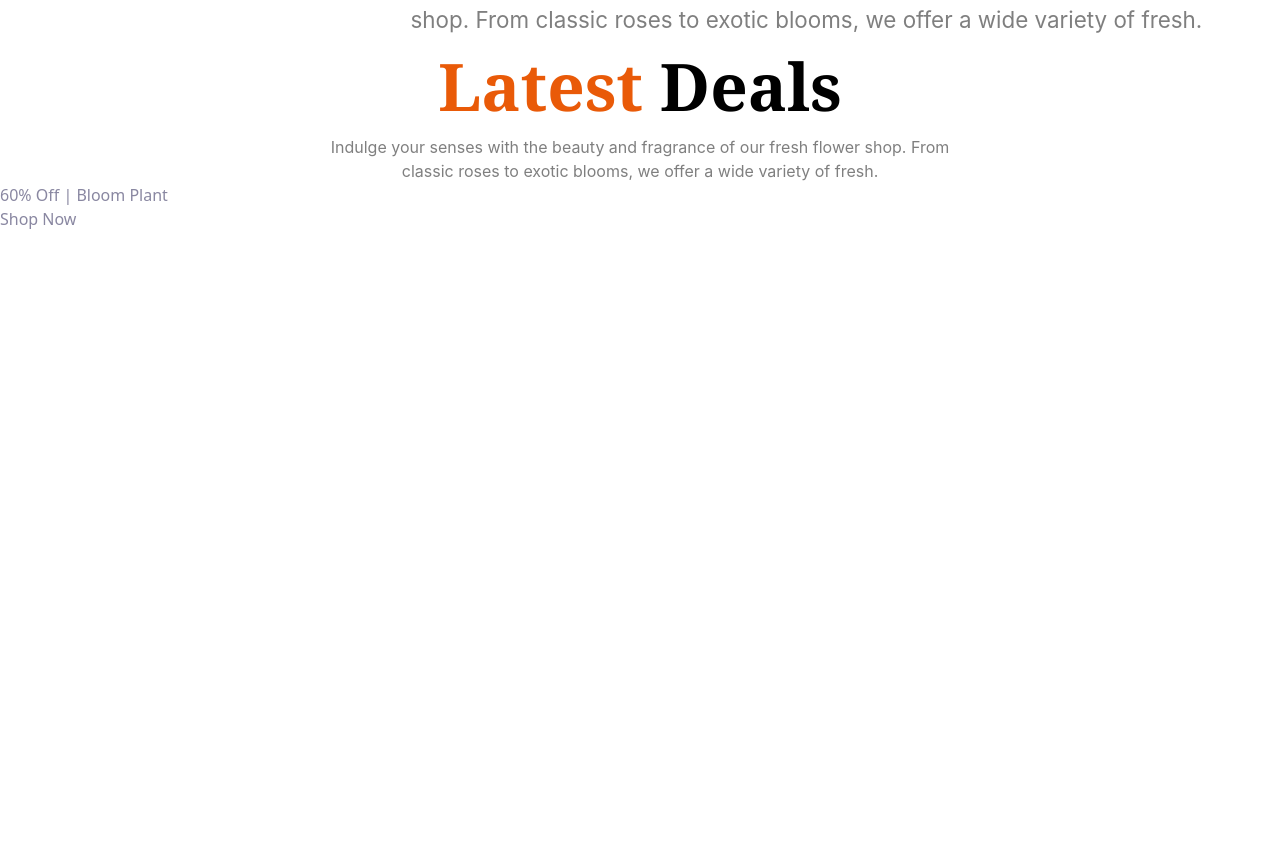
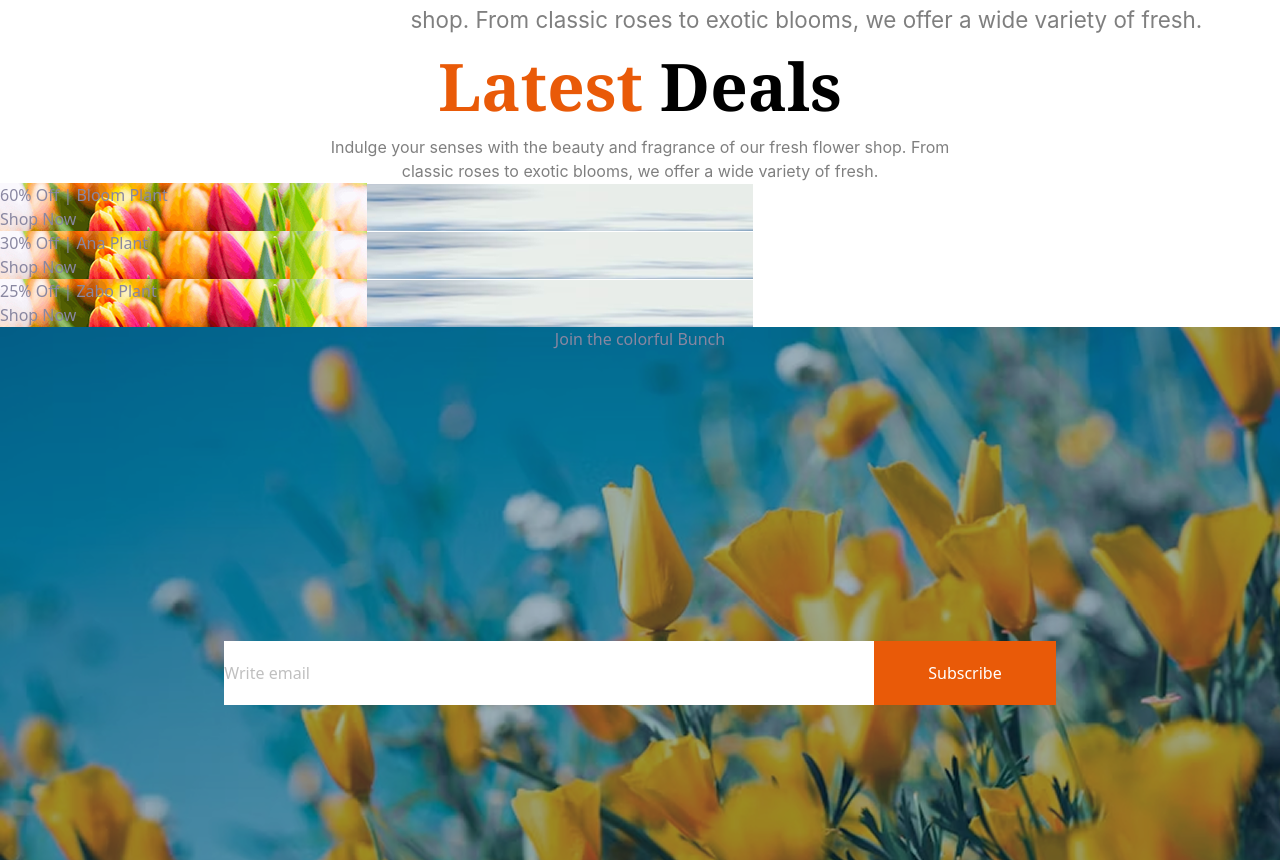
Before and after one commit to parvez2005/assingment-02, a plain HTML site: page index.html in a window 1280 px wide. Shown: the part 2238-3098 px from the top of the page. Before the commit the page ends 2469 px from the top, so only its background shows below. Drawn offline with nearby package versions, Linux system fonts and the light colour scheme.

Commit message:
added my join and challange cods

```diff
--- a/flowers.css
+++ b/flowers.css
@@ -136,3 +136,50 @@ color: #111111;
     font-size: 4.1rem;
     font-weight: bold;
 }
+/* challange part */
+/* .challange-container{
+    background-image: ;
+    background-repeat: no-repeat;
+
+} */
+.challange-container{
+    background-image: url(./assets/deal-ana.png), url(./assets/deal-bloom.png), url(./assets/deal-zabo.png);
+    background-repeat: no-repeat , no-repeat, no-repeat;
+}
+/* .challange-container{
+    background-image: ;
+    background-repeat: no-repeat;
+} */
+
+ /* join section */
+.btn-secondery{
+    background-color: #E95A08;
+    color: white;
+    padding: 20px 54px;
+}
+.join-section{
+    background-image: url(./assets/news-letter-bg.png);
+    background-repeat: no-repeat;
+    height: 533px;
+    /* display: flex;
+    justify-content: center; */
+    align-items: center;
+}
+.join-section-title{
+   display: flex;
+   justify-content: center;
+
+}
+.join-section-email{
+    display: flex;
+    justify-content: center;
+    /* align-items: center; */
+    padding-top: 290px;
+
+}
+.inp-primary{
+    background-color: white;
+    color: rgba(0, 0, 0, 0.50);
+    width: 650px;
+    border: none;
+}
--- a/index.html
+++ b/index.html
@@ -116,8 +116,29 @@
     </section>
     <section>
         <div class="challange">
-            <h1 class="image-1">60% Off | Bloom Plant</h1>
+           <div class="challange-container">
+             <h1 class="challange-container-title">60% Off | Bloom Plant</h1>
+
             <a class="challange-link" href="">Shop Now</a>
+           </div>
+           <div class="challange-container">
+             <h1 class="challange-container-title">30% Off | Ana  Plant</h1>
+            <a class="challange-link" href="">Shop Now</a>
+           </div>
+           <div class="challange-container">
+            <h1 class="challange-container-title">25% Off | Zabo Plant</h1>
+            <a href="" class="challange-link">Shop Now</a>
+           </div>
+        </div>
+    </section>
+    <section>
+        <div class="join-section">
+<div class="join-title">
+                <h1 class="join-section-title">Join the colorful Bunch</h1>
+</div>
+           <div class="join-section-email">
+            <input class="inp-primary" type="email" name="" id="" placeholder="Write email">
+            <button class="btn-secondery">Subscribe</button></div>
         </div>
     </section>
     </main>
```
